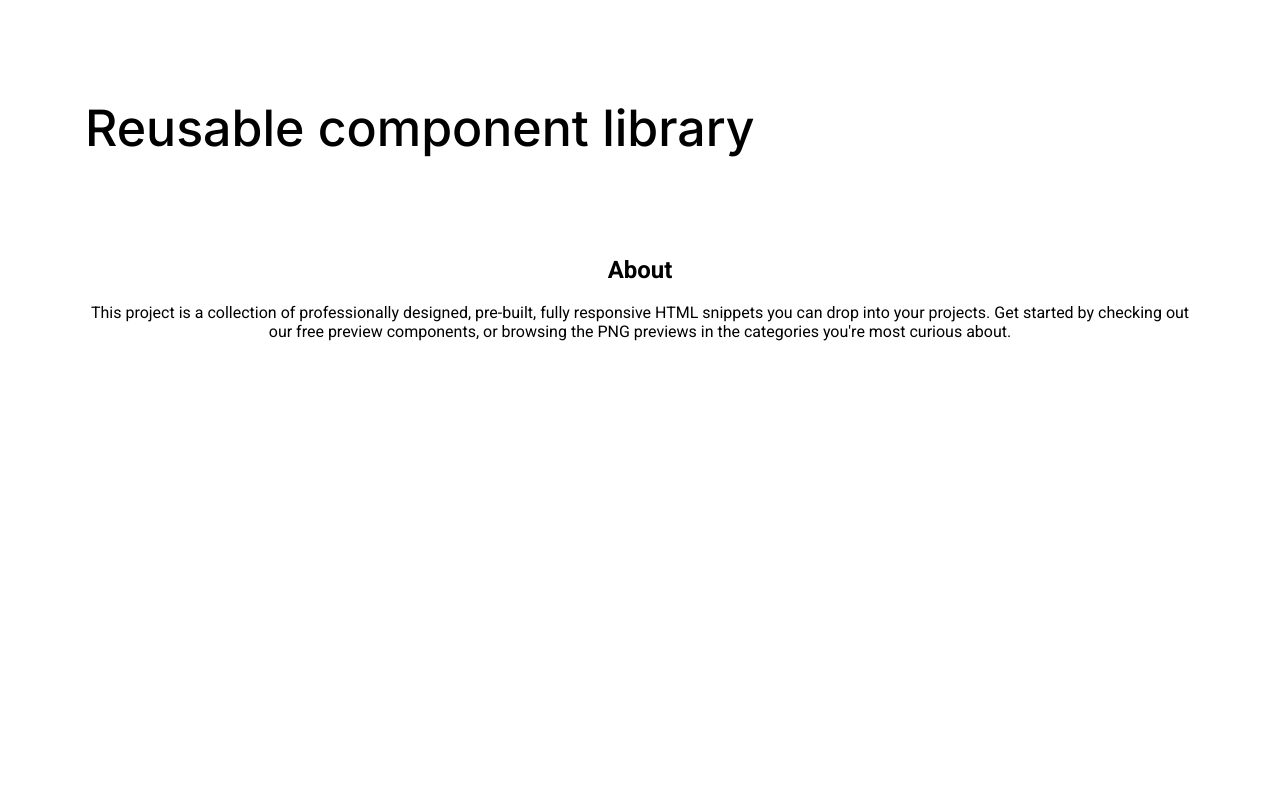
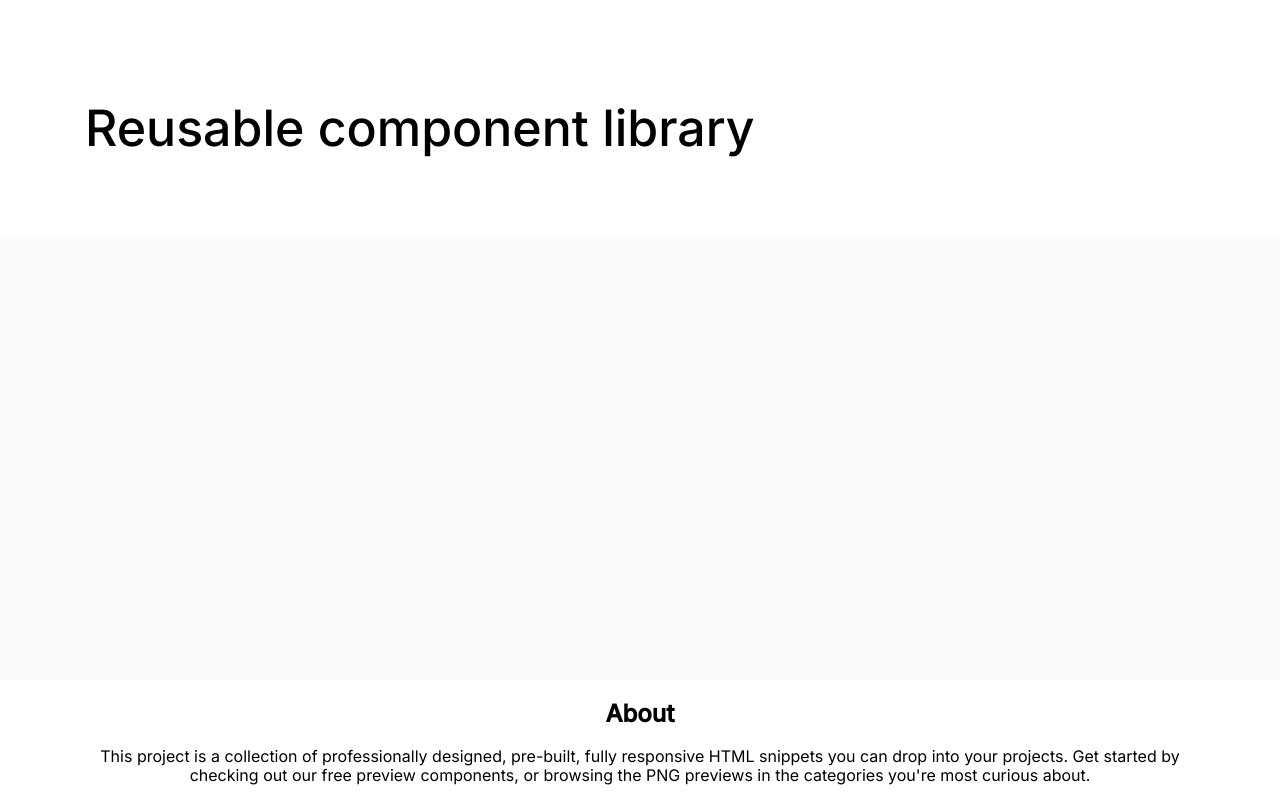
Before and after one commit to js-tasks-ru/htmlcss-20220919_bugsoff, a website: page index.html in a window 1280 px wide. Drawn offline with nearby package versions, Linux system fonts and the light colour scheme.

Commit message:
upd main layout

```diff
--- a/assets/css/styles.css
+++ b/assets/css/styles.css
@@ -29,6 +29,12 @@
     --secondary-active: var(--purple-dark);
 }
 
-* {
-    font-family: 'Roboto', sans-serif;
+html, body {
+    height: 100%;
 }
+
+body {
+    font-family: 'Inter', sans-serif;
+    display: flex;
+    flex-direction: column;
+}
--- a/components/main/main.css
+++ b/components/main/main.css
@@ -1,3 +1,4 @@
 .main {
     background-color: var(--grey-0);
+    flex-grow: 1;
 }
```
